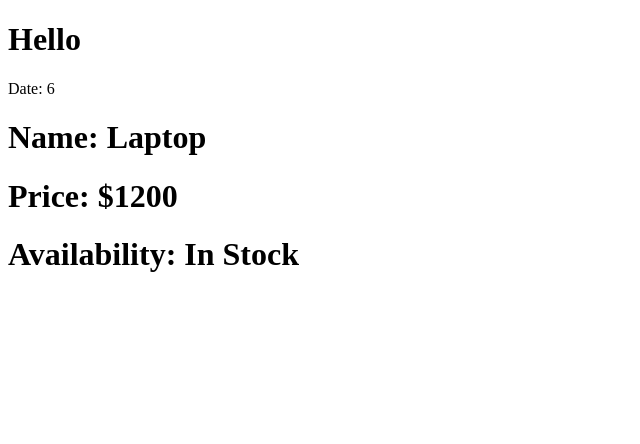
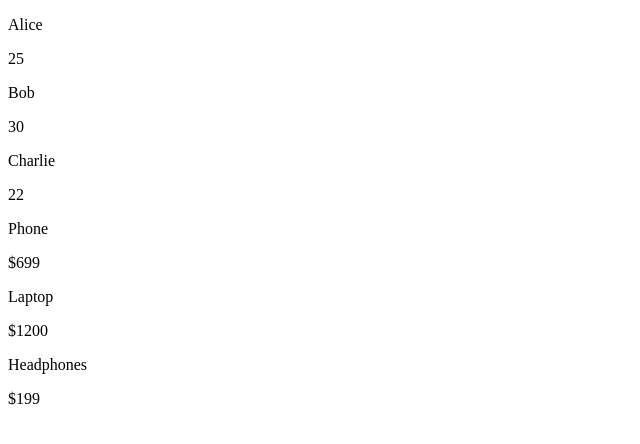
Before and after one commit to gahoccode215/reactjs-craftsman, a React (Vite) app in the folder vite-project/: page / in a window 1280 px wide. Shown: the top 444 px of the page, without its empty margins (0-640 px from the left). Built offline with nearby package versions, Linux system fonts and the light colour scheme.

Commit message:
Render a List with .map()

```diff
--- a/vite-project/src/App.jsx
+++ b/vite-project/src/App.jsx
@@ -1,12 +1,12 @@
-import Greeting from "./components/Greeting";
-import ProductInfo from "./components/ProductInfo";
+import ProductList from "./components/ProductList";
+import UserList from "./components/UserList";
 
 
 const App = () => {
-  return(
+  return (
     <div>
-      <Greeting />
-      <ProductInfo />
+      <UserList />
+      <ProductList />
     </div>
   )
 };
--- a/vite-project/src/components/Greeting.jsx
+++ /dev/null
@@ -1,14 +0,0 @@
-import React from 'react'
-
-const Greeting = () => {
-    const greet = "Hello"
-    const date = new Date()
-    return (
-        <div>
-            <h1>{greet}</h1>
-            <p>Date: {date.getDate()}</p>
-        </div>
-    )
-}
-
-export default Greeting
--- a/vite-project/src/components/ProductInfo.jsx
+++ /dev/null
@@ -1,19 +0,0 @@
-import React from 'react'
-
-const ProductInfo = () => {
-    const product = {
-        name: 'Laptop',
-        price: 1200,
-        availability: "In Stock"
-    };
-
-    return (
-        <div>
-            <h1>Name: {product.name}</h1>
-            <h1>Price: ${product.price}</h1>
-            <h1>Availability: {product.availability}</h1>
-        </div>
-    )
-}
-
-export default ProductInfo
--- /dev/null
+++ b/vite-project/src/components/ProductList.jsx
@@ -0,0 +1,23 @@
+import React from 'react'
+
+const ProductList = () => {
+    const products = [
+        { id: 1, name: "Phone", price: "$699" },
+        { id: 2, name: "Laptop", price: "$1200"},
+        { id: 3, name: "Headphones", price: "$199"}
+    ]
+  return (
+    <div>
+        { products.map(({id, name, price}) => {
+            return (
+                <div key={id}>
+                    <p>{name}</p>
+                    <p>{price}</p>
+                </div>
+            )
+        })}
+    </div>
+  )
+}
+
+export default ProductList
--- /dev/null
+++ b/vite-project/src/components/UserList.jsx
@@ -0,0 +1,24 @@
+import React from 'react'
+
+const UserList = () => {
+  const users = [
+    { id: 1, name: "Alice", age: 25},
+    { id: 2, name: "Bob", age: 30},
+    { id: 3, name: "Charlie", age: 22}
+  ];
+
+  return (
+    <div>
+      {users.map(({id, name, age}) => {
+        return (
+          <div key={id}>
+            <p>{name}</p>
+            <p>{age}</p>
+          </div>
+        )
+      })}
+    </div>
+  )
+}
+
+export default UserList
```
